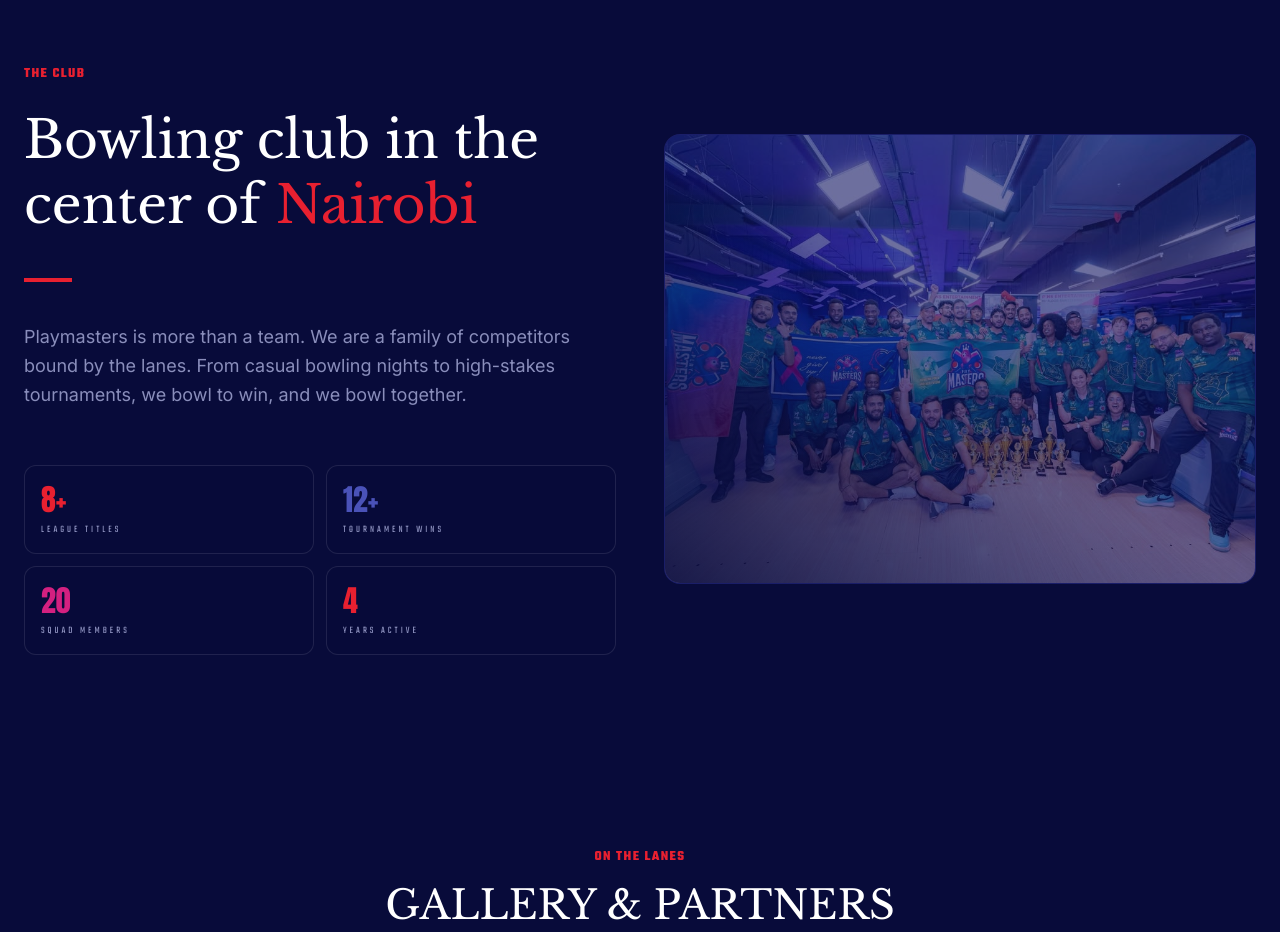
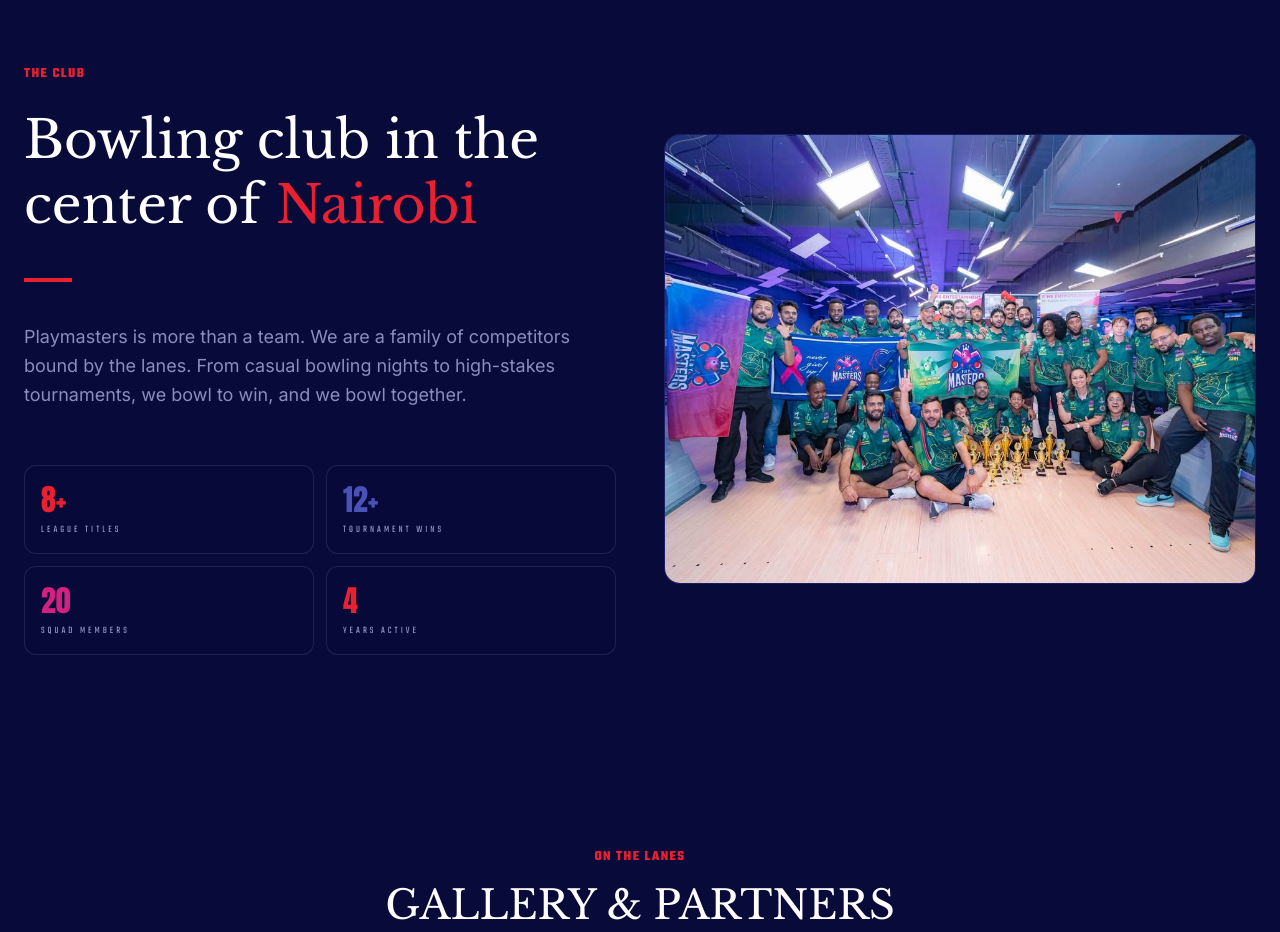
Before and after one commit to TomNgata/playmasters, a Next.js app: page / in a window 1280 px wide. Shown: the part 1180-2112 px from the top of the page. Built offline with nearby package versions, Linux system fonts and the light colour scheme; no server answers; the database is empty; a web font is replaced by a local one.

Commit message:
Remove opacity and gradient effects from 'The Club' image on home page.

```diff
--- a/src/app/page.tsx
+++ b/src/app/page.tsx
@@ -58,7 +58,7 @@
         </div>
         <div className="bg-navy rounded-2xl border border-white/5 h-[300px] sm:h-[450px] flex items-center justify-center relative overflow-hidden group">
           {/* Featured Club Image as background */}
-          <div className="absolute inset-0 flex items-center justify-center opacity-40 group-hover:opacity-60 transition-all duration-700">
+          <div className="absolute inset-0 flex items-center justify-center transition-all duration-700">
             <Image
               src="/images/achievements/trophy-team-large.jpg"
               alt="Playmasters Team"
@@ -66,7 +66,6 @@
               className="object-cover"
             />
           </div>
-          <div className="absolute inset-0 bg-gradient-to-tr from-navy-dark via-transparent to-transparent opacity-80" />
         </div>
       </section>
 
```
